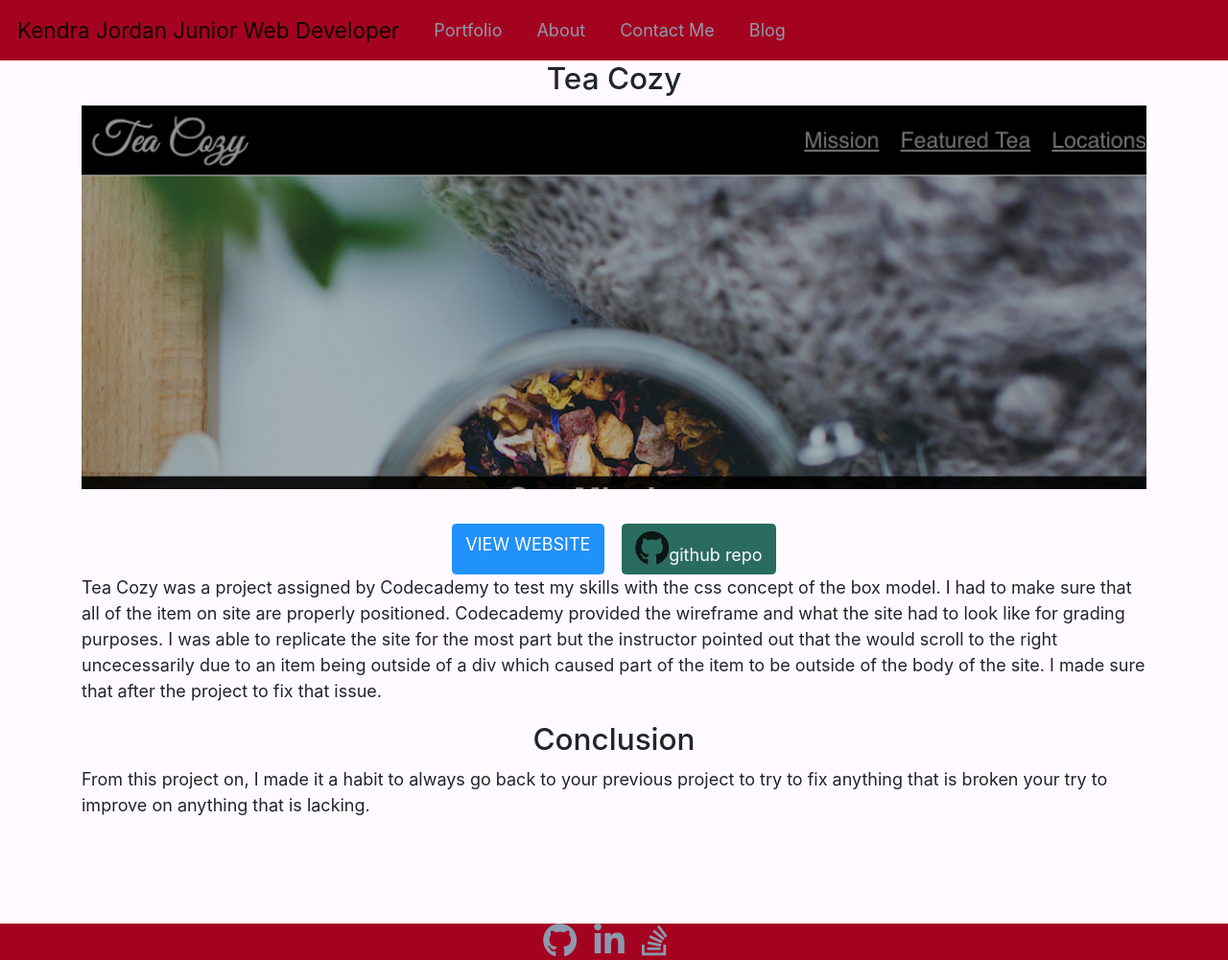
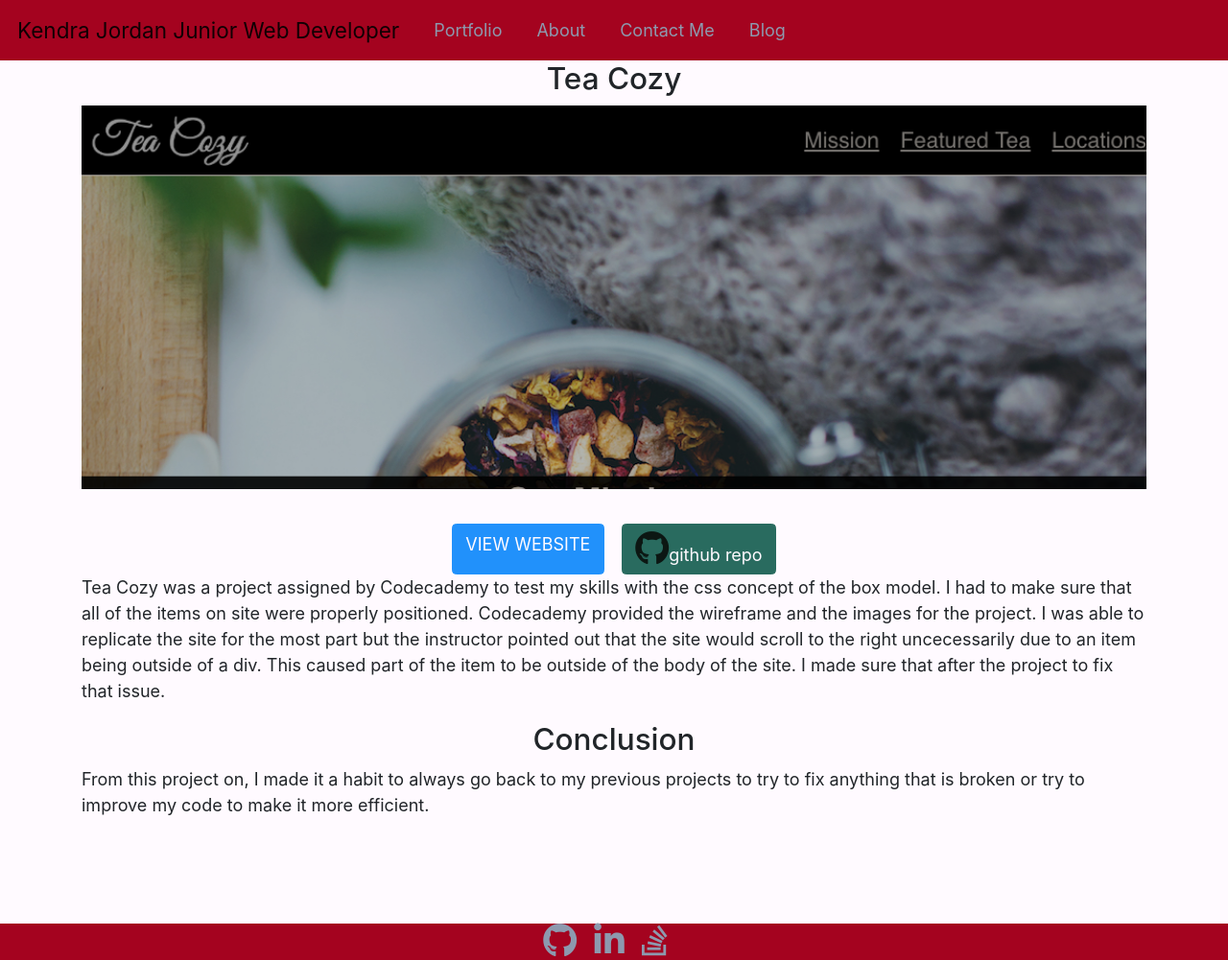
Before and after one commit to kendrajordan/kendrajordan.github.io, a Jekyll site: the page built from portfolio/teacozy.html, in a window 1280 px wide. Shown: the whole page at 96% size. Built offline with Jekyll 4.4.1, drawn with Linux system fonts in a browser that asks for light colours; nearby versions of some CDN libraries.

Commit message:
Updated the grammer in tea cozy

```diff
--- a/portfolio/teacozy.html
+++ b/portfolio/teacozy.html
@@ -12,10 +12,10 @@ permalink: /portfolio/teacozy
     <a href="https://kendrajordan.github.io/TeaCozy/"target="_blank" class='btn btn-info mr-3'>VIEW WEBSITE</a>
     <a class='btn btn-success'href='https://github.com/kendrajordan/TeaCozy'target="_blank"><i class="fab fa-github fa-2x text-dark"></i>github repo</a>
   </div>
-  <p>Tea Cozy was a project assigned by Codecademy to test my skills with the css concept of the box model. I had to make sure that all of the item on
-  site are properly positioned. Codecademy provided the wireframe and what the site had to look like for grading purposes. I was able to replicate the site for
-the most part but the instructor pointed out that the would scroll to the right uncecessarily due to an item being outside of a div which caused part of the item to be
+  <p>Tea Cozy was a project assigned by Codecademy to test my skills with the css concept of the box model. I had to make sure that all of the items on
+  site were properly positioned. Codecademy provided the wireframe and the images for the project. I was able to replicate the site for
+the most part but the instructor pointed out that the site would scroll to the right uncecessarily due to an item being outside of a div. This caused part of the item to be
 outside of the body of the site. I made sure that after the project to fix that issue.</p>
 <h3>Conclusion</h3>
-<p> From this project on, I made it a habit to always go back to your previous project to try to fix anything that is broken your try to improve on anything that is lacking.</p>
+<p> From this project on, I made it a habit to always go back to my previous projects to try to fix anything that is broken or try to improve my code to make it more efficient.</p>
   </main>
```
